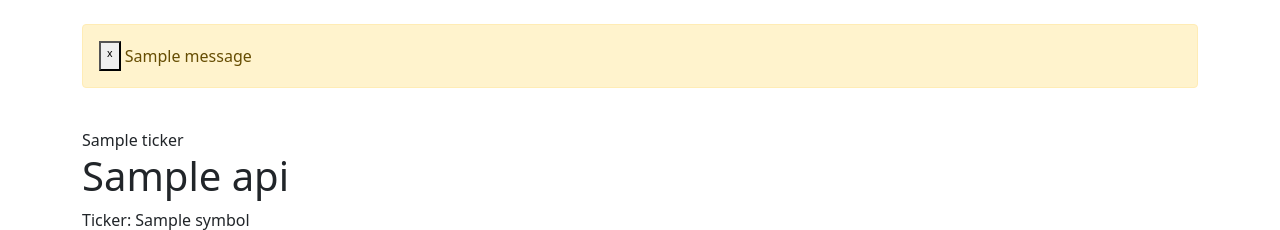
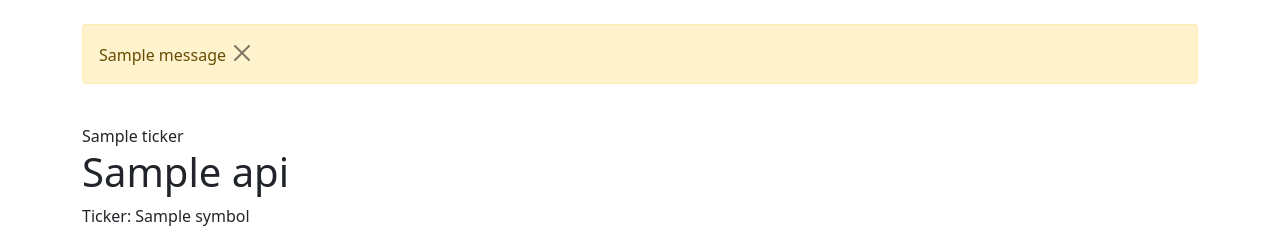
Before and after one commit to erickvivas415/stockapp, a Django app: template stock_project/quotes/templates/home.html in a window 1280 px wide. Shown: the part 78-308 px from the top of the page. Run offline with Django 3.2, Linux system fonts and the light colour scheme; the template is opened without the code that fills it: most values are stand-ins (such as "Sample title", 1, 10 or a date in 2020); one stand-in notice (Sample message) is shown.

Commit message:
update alerts

```diff
--- a/stock_project/quotes/templates/base.html
+++ b/stock_project/quotes/templates/base.html
@@ -39,14 +39,15 @@
             <br/>
             {% if messages %}
                 {% for message in messages %}
-                    <div class="alert alert-warning alert-dismissable" role="alert">
-                        <button class="close" data-dismiss="alert">
-                            <small><sup>x</sup></small>
+                    <div class="alert alert-warning alert-dismissable fade show" role="alert">
+                        {{ message }}
+                        <button class="btn-close" data-bs-dismiss="alert" aria-label="Close">
                         </button>
-                        {{ message }}
+
                     </div> <br/>
                 {% endfor %}
             {% endif %}
+
             {% block content %}
 
             {% endblock%}
```
Also changed, not shown: stock_project/db.sqlite3.
